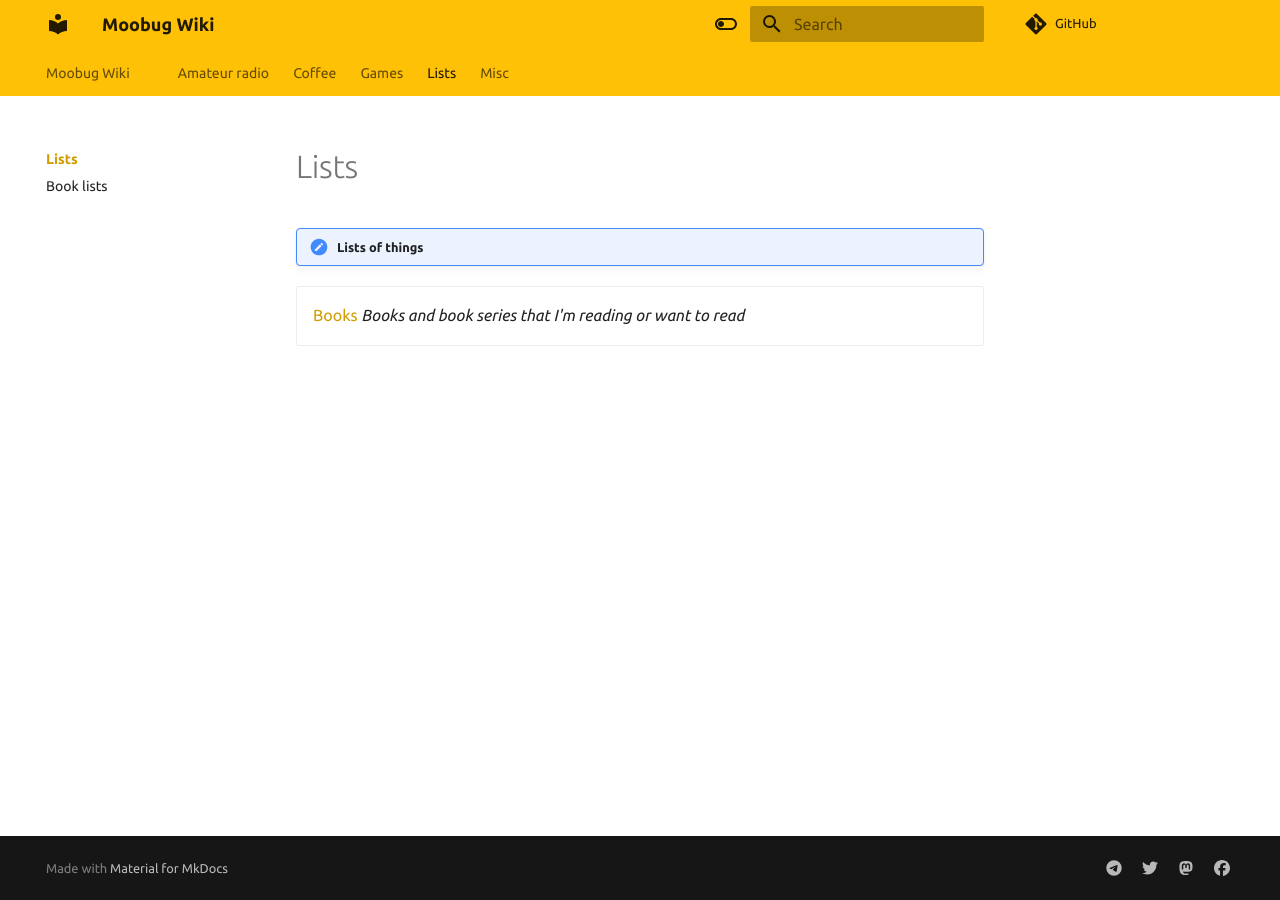
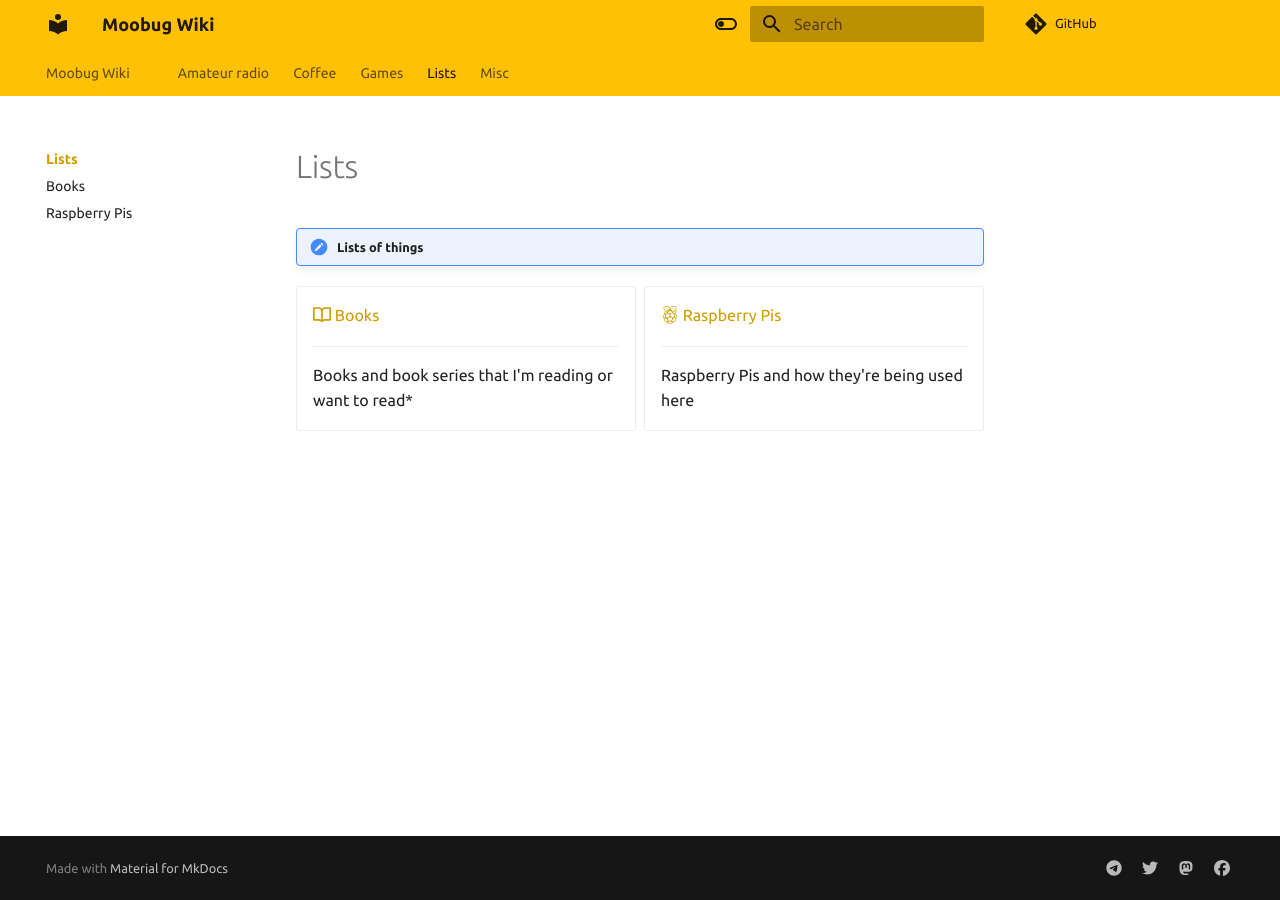
Before and after one commit to thelovebug/wiki.moobug.net, an MkDocs documentation site: the page built from docs/docs/lists/index.md, in a window 1280 px wide. Built offline with MkDocs 1.6.1 and Material for MkDocs 9.7.7, drawn with Linux system fonts in a browser that asks for light colours; comment, search, counter and statistics services are not loaded.

Commit message:
Moved Pis to Lists, and updated Book list

```diff
--- a/docs/docs/lists/index.md
+++ b/docs/docs/lists/index.md
@@ -6,6 +6,16 @@ title: "Lists"
 
 <div class="grid cards" markdown>
 
-* [Books](books.md) *Books and book series that I'm reading or want to read*
+- [:octicons-book-16: Books](books.md)
+
+    ---
+
+    Books and book series that I'm reading or want to read*
+
+- [:simple-raspberrypi: Raspberry Pis](pis.md)
+
+    ---
+
+    Raspberry Pis and how they're being used here
 
 </div>
```
Also changed, not shown: docs/docs/lists/books.md (+7 -4 lines), docs/docs/lists/pis.md (renamed from docs/docs/misc/raspberry_pi.md, +1 -3 lines).
